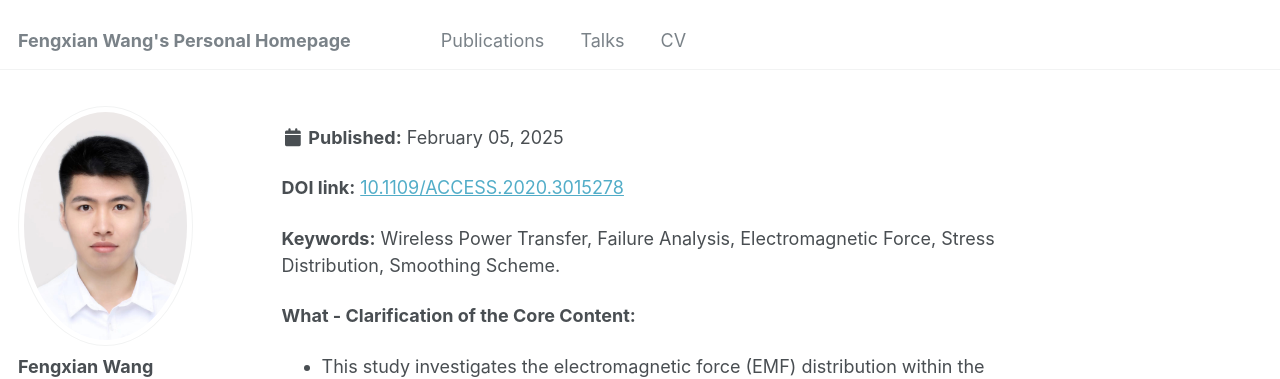
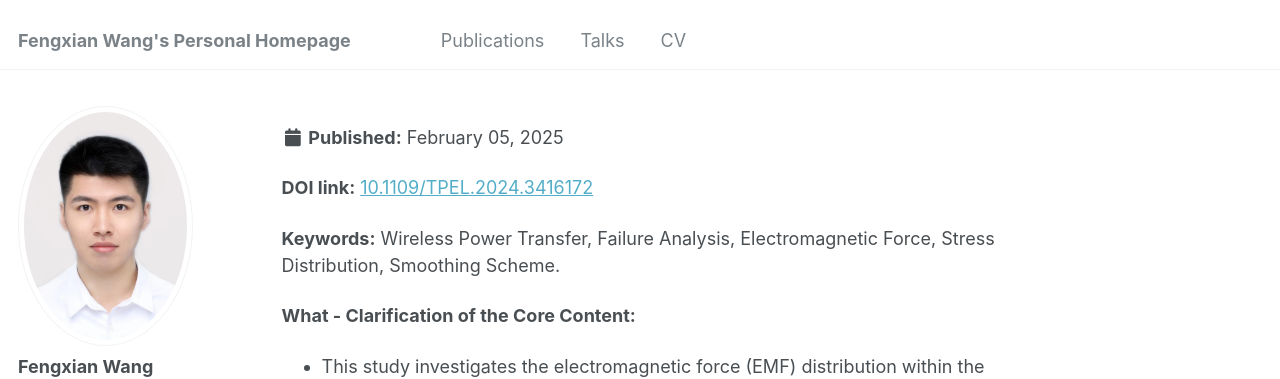
Before and after one commit to Fengxian-wang/note-gen-sync, a Jekyll site: the page built from _publications/2024-6-20.md, in a window 1280 px wide and 900 px high. Shown: the top 379 px of the window. Built offline with Jekyll 4.4.1, drawn with Linux system fonts in a browser that asks for light colours; some web fonts are replaced.

Commit message:
调整作者顺序，更新会议名称及编号。

```diff
--- a/_publications/2024-6-20.md
+++ b/_publications/2024-6-20.md
@@ -7,12 +7,12 @@ date: 2024-6-20
 venue: 'IEEE Transactions on Power Electronics'
 slidesurl: 'http://fengxian-wang.github.io/files/Slidesur-Structure Electromagnetic Force Analysis of WPT System Under Fault Conditions.pdf'
 paperurl: 'http://fengxian-wang.github.io/files/Paper-Structure Electromagnetic Force Analysis of WPT System Under Fault Conditions.pdf'
-citation: 'Xian Zhang, Fengxian Wang*, Xuejing Ni, Yanan Ren, Qingxin Yang. Enhancing Misalignment Tolerance in Hybrid Wireless Power Transfer System With Integrated Coupler via Frequency Tuning. <i>IEEE Transactions on Power Electronics</i>. 8.'
+citation: 'Fengxian Wang, Qingxin Yang*, Xian Zhang*, Ting Chen, Guangyao Li. Enhancing Misalignment Tolerance in Hybrid Wireless Power Transfer System With Integrated Coupler via Frequency Tuning. <i>IEEE Transactions on Power Electronics</i>. 39(9).'
 
 ---
 
 **DOI link:**
-[10.1109/ACCESS.2020.3015278](https://doi.org/10.1109/access.2020.3015278)
+[10.1109/TPEL.2024.3416172](https://doi.org/10.1109/TPEL.2024.3416172)
 
 
 
```
